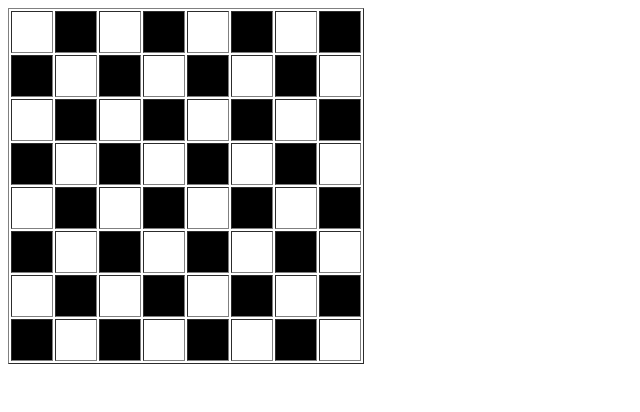
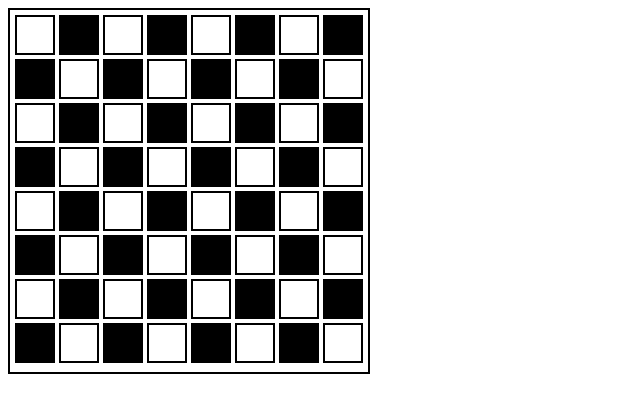
Before and after one commit to mdavindarinaldy/fgo24-css-chessboard, a website: page index.html in a window 1280 px wide. Shown: the whole page, without its empty margins (0-640 px from the left). Drawn offline with Linux system fonts and the light colour scheme.

Commit message:
refactor: use styling within tag div instead of table

```diff
--- a/index.html
+++ b/index.html
@@ -4,91 +4,108 @@
     <meta charset="UTF-8">
     <meta name="viewport" content="width=device-width, initial-scale=1.0">
     <title>HTML Chessboard</title>
+    <style>
+        div {
+            box-sizing: 20px;
+            padding: 18px;
+            border: 2px solid;
+            display: inline-block;
+        }
+        .black {
+            background-color: black;
+        }
+        .white {
+            background-color: white;
+        }
+        .newline {
+            display: block;
+            padding: 0px;
+            border: 0px;
+        }
+    </style>
 </head>
 <body>
-    <table border="1" cellpadding="15px">
-        <tbody>
-            <tr>
-                <td bgcolor="white" width="10" height="10"></td>
-                <td bgcolor="black" width="10" height="10"></td>
-                <td bgcolor="white" width="10" height="10"></td>
-                <td bgcolor="black" width="10" height="10"></td>
-                <td bgcolor="white" width="10" height="10"></td>
-                <td bgcolor="black" width="10" height="10"></td>
-                <td bgcolor="white" width="10" height="10"></td>
-                <td bgcolor="black" width="10" height="10"></td>
-            </tr>
-            <tr>
-                <td bgcolor="black" width="10" height="10"></td>
-                <td bgcolor="white" width="10" height="10"></td>
-                <td bgcolor="black" width="10" height="10"></td>
-                <td bgcolor="white" width="10" height="10"></td>
-                <td bgcolor="black" width="10" height="10"></td>
-                <td bgcolor="white" width="10" height="10"></td>
-                <td bgcolor="black" width="10" height="10"></td>
-                <td bgcolor="white" width="10" height="10"></td>
-            </tr>
-            <tr>
-                <td bgcolor="white" width="10" height="10"></td>
-                <td bgcolor="black" width="10" height="10"></td>
-                <td bgcolor="white" width="10" height="10"></td>
-                <td bgcolor="black" width="10" height="10"></td>
-                <td bgcolor="white" width="10" height="10"></td>
-                <td bgcolor="black" width="10" height="10"></td>
-                <td bgcolor="white" width="10" height="10"></td>
-                <td bgcolor="black" width="10" height="10"></td>
-            </tr>
-            <tr>
-                <td bgcolor="black" width="10" height="10"></td>
-                <td bgcolor="white" width="10" height="10"></td>
-                <td bgcolor="black" width="10" height="10"></td>
-                <td bgcolor="white" width="10" height="10"></td>
-                <td bgcolor="black" width="10" height="10"></td>
-                <td bgcolor="white" width="10" height="10"></td>
-                <td bgcolor="black" width="10" height="10"></td>
-                <td bgcolor="white" width="10" height="10"></td>
-            </tr>
-            <tr>
-                <td bgcolor="white" width="10" height="10"></td>
-                <td bgcolor="black" width="10" height="10"></td>
-                <td bgcolor="white" width="10" height="10"></td>
-                <td bgcolor="black" width="10" height="10"></td>
-                <td bgcolor="white" width="10" height="10"></td>
-                <td bgcolor="black" width="10" height="10"></td>
-                <td bgcolor="white" width="10" height="10"></td>
-                <td bgcolor="black" width="10" height="10"></td>
-            </tr>
-            <tr>
-                <td bgcolor="black" width="10" height="10"></td>
-                <td bgcolor="white" width="10" height="10"></td>
-                <td bgcolor="black" width="10" height="10"></td>
-                <td bgcolor="white" width="10" height="10"></td>
-                <td bgcolor="black" width="10" height="10"></td>
-                <td bgcolor="white" width="10" height="10"></td>
-                <td bgcolor="black" width="10" height="10"></td>
-                <td bgcolor="white" width="10" height="10"></td>
-            </tr>
-            <tr>
-                <td bgcolor="white" width="10" height="10"></td>
-                <td bgcolor="black" width="10" height="10"></td>
-                <td bgcolor="white" width="10" height="10"></td>
-                <td bgcolor="black" width="10" height="10"></td>
-                <td bgcolor="white" width="10" height="10"></td>
-                <td bgcolor="black" width="10" height="10"></td>
-                <td bgcolor="white" width="10" height="10"></td>
-                <td bgcolor="black" width="10" height="10"></td>
-            </tr>
-            <tr>
-                <td bgcolor="black" width="10" height="10"></td>
-                <td bgcolor="white" width="10" height="10"></td>
-                <td bgcolor="black" width="10" height="10"></td>
-                <td bgcolor="white" width="10" height="10"></td>
-                <td bgcolor="black" width="10" height="10"></td>
-                <td bgcolor="white" width="10" height="10"></td>
-                <td bgcolor="black" width="10" height="10"></td>
-                <td bgcolor="white" width="10" height="10"></td>
-            </tr>
-        </tbody>
-    </table>
+    <div style="padding:5px; border:2px solid">
+        <div class="newline">
+            <div class="white"></div>
+            <div class="black"></div>
+            <div class="white"></div>
+            <div class="black"></div>
+            <div class="white"></div>
+            <div class="black"></div>
+            <div class="white"></div>
+            <div class="black"></div>
+        </div>
+        <div class="newline">
+            <div class="black"></div>
+            <div class="white"></div>
+            <div class="black"></div>
+            <div class="white"></div>
+            <div class="black"></div>
+            <div class="white"></div>
+            <div class="black"></div>
+            <div class="white"></div>
+        </div>
+        <div class="newline">
+            <div class="white"></div>
+            <div class="black"></div>
+            <div class="white"></div>
+            <div class="black"></div>
+            <div class="white"></div>
+            <div class="black"></div>
+            <div class="white"></div>
+            <div class="black"></div>
+        </div>
+        <div class="newline">
+            <div class="black"></div>
+            <div class="white"></div>
+            <div class="black"></div>
+            <div class="white"></div>
+            <div class="black"></div>
+            <div class="white"></div>
+            <div class="black"></div>
+            <div class="white"></div>
+        </div>
+        <div class="newline">
+            <div class="white"></div>
+            <div class="black"></div>
+            <div class="white"></div>
+            <div class="black"></div>
+            <div class="white"></div>
+            <div class="black"></div>
+            <div class="white"></div>
+            <div class="black"></div>
+        </div>
+        <div class="newline">
+            <div class="black"></div>
+            <div class="white"></div>
+            <div class="black"></div>
+            <div class="white"></div>
+            <div class="black"></div>
+            <div class="white"></div>
+            <div class="black"></div>
+            <div class="white"></div>
+        </div>
+        <div class="newline">
+            <div class="white"></div>
+            <div class="black"></div>
+            <div class="white"></div>
+            <div class="black"></div>
+            <div class="white"></div>
+            <div class="black"></div>
+            <div class="white"></div>
+            <div class="black"></div>
+        </div>
+        <div class="newline">
+            <div class="black"></div>
+            <div class="white"></div>
+            <div class="black"></div>
+            <div class="white"></div>
+            <div class="black"></div>
+            <div class="white"></div>
+            <div class="black"></div>
+            <div class="white"></div>
+        </div>
+    </div>
 </body>
 </html>
```
